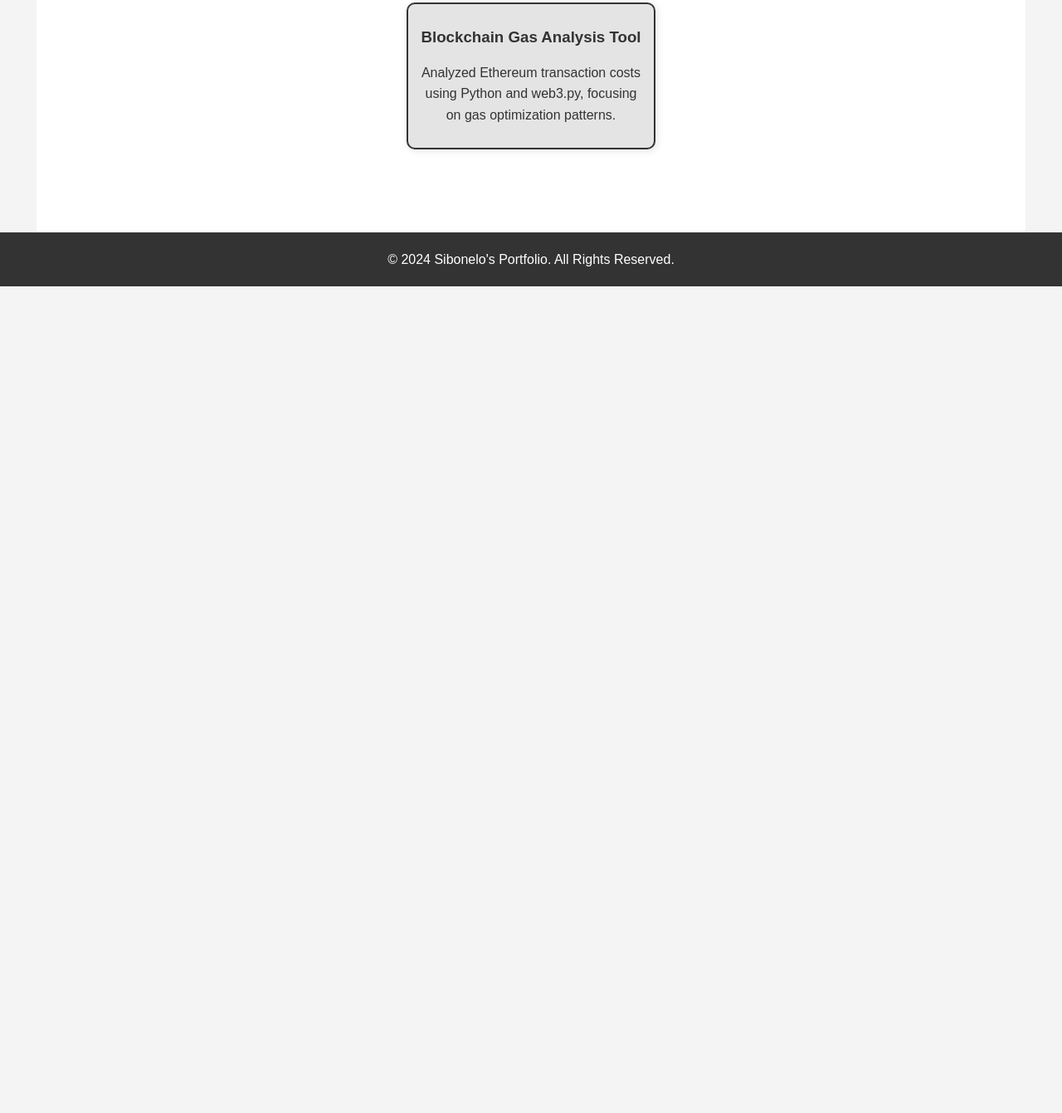
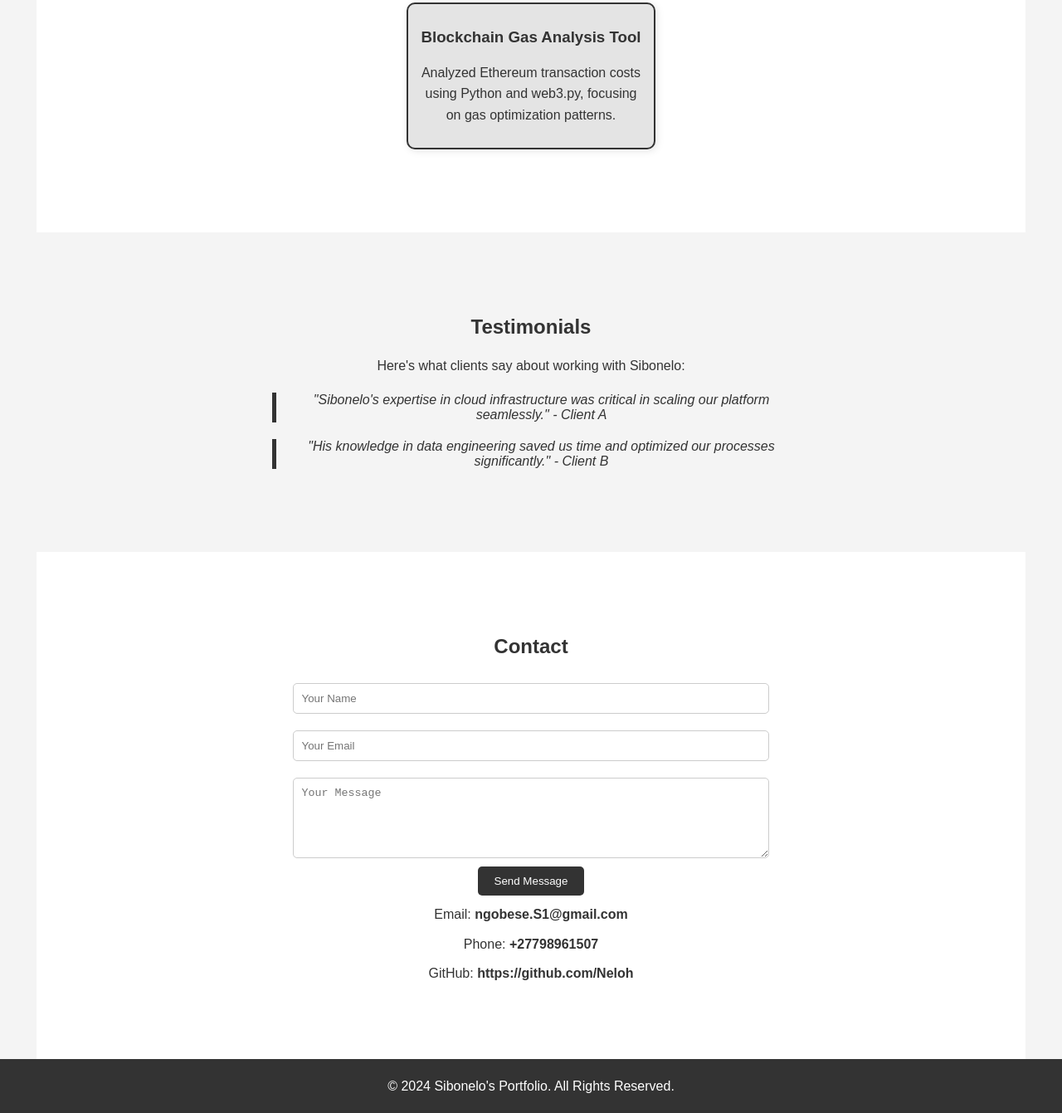
Before and after one commit to Neloh/Neloh.github.io, a plain HTML site: page index.html in a window 1280 px wide. Shown: the part 2323-3664 px from the top of the page at 83% size. Before the commit the page ends 2668 px from the top, so only its background shows below. Drawn offline with nearby package versions, Linux system fonts and the light colour scheme.

Commit message:
Update index.html

```diff
--- a/index.html
+++ b/index.html
@@ -339,6 +339,40 @@
         </div>
     </div>
 </section>
+<!-- Testimonials Section -->
+    <section id="testimonials" class="section">
+        <div class="container">
+            <h1>Testimonials</h1>
+            <p>Here's what clients say about working with Sibonelo:</p>
+            <blockquote>
+                "Sibonelo's expertise in cloud infrastructure was critical in scaling our platform seamlessly."
+                - Client A
+            </blockquote>
+            <blockquote>
+                "His knowledge in data engineering saved us time and optimized our processes significantly."
+                - Client B
+            </blockquote>
+        </div>
+    </section>
+
+
+    <!-- Contact Section -->
+    <section id="contact" class="section">
+        <div class="container">
+            <h1>Contact</h1>
+            <form class="contact-form">
+                <input type="text" name="name" placeholder="Your Name" required>
+                <input type="email" name="email" placeholder="Your Email" required>
+                <textarea name="message" placeholder="Your Message" rows="5" required></textarea>
+                <button type="submit">Send Message</button>
+            </form>
+            <div class="contact-info">
+                <p>Email: <a href="ngobese.S1@gmail.com">ngobese.S1@gmail.com</a></p>
+                <p>Phone: <a href="tel:+27798961507">+27798961507</a></p>
+                <p>GitHub: <a href="https://github.com/Neloh" target="_blank">https://github.com/Neloh</a></p>
+            </div>
+        </div>
+    </section>
 
 <footer>
     <p>&copy; 2024 Sibonelo's Portfolio. All Rights Reserved.</p>
```
